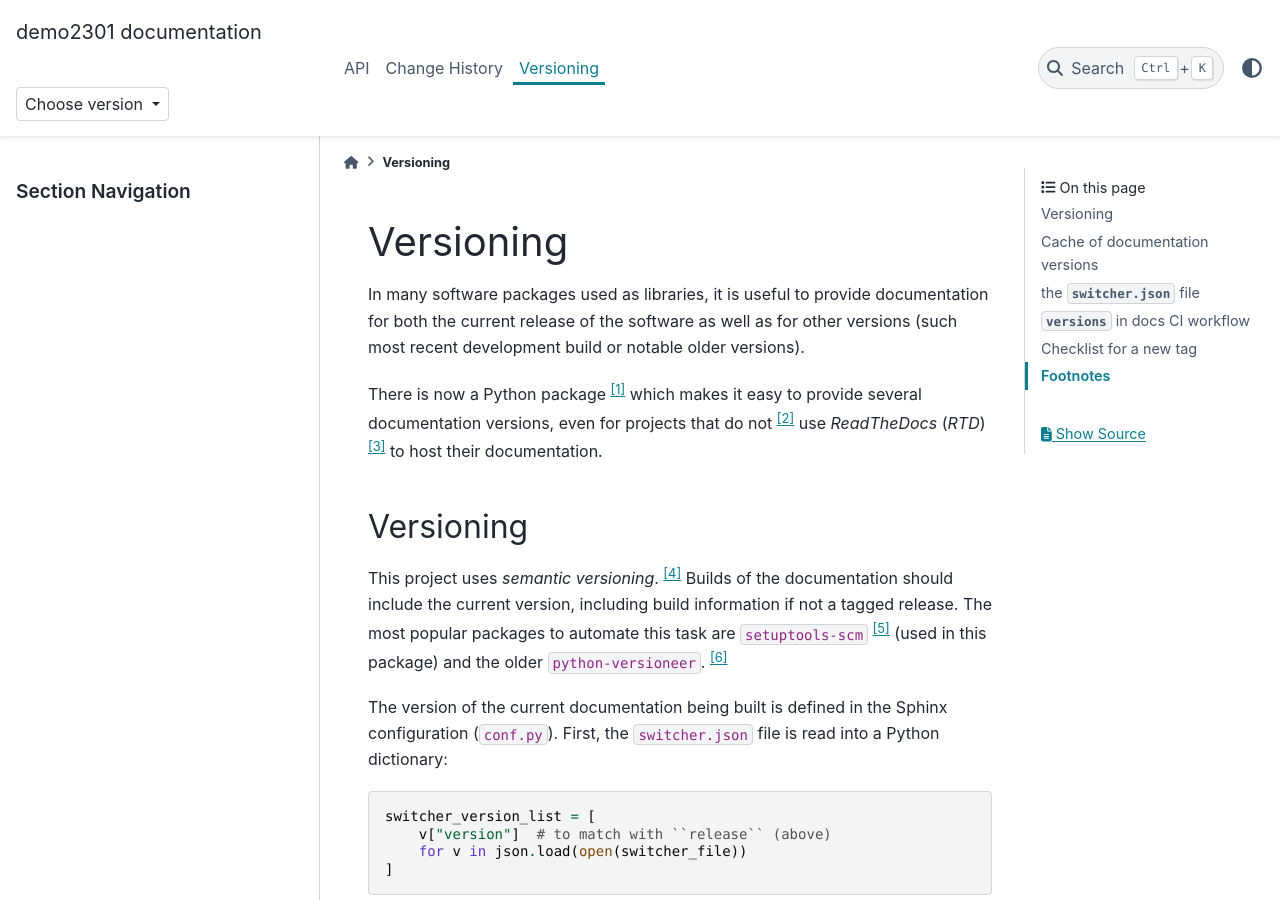
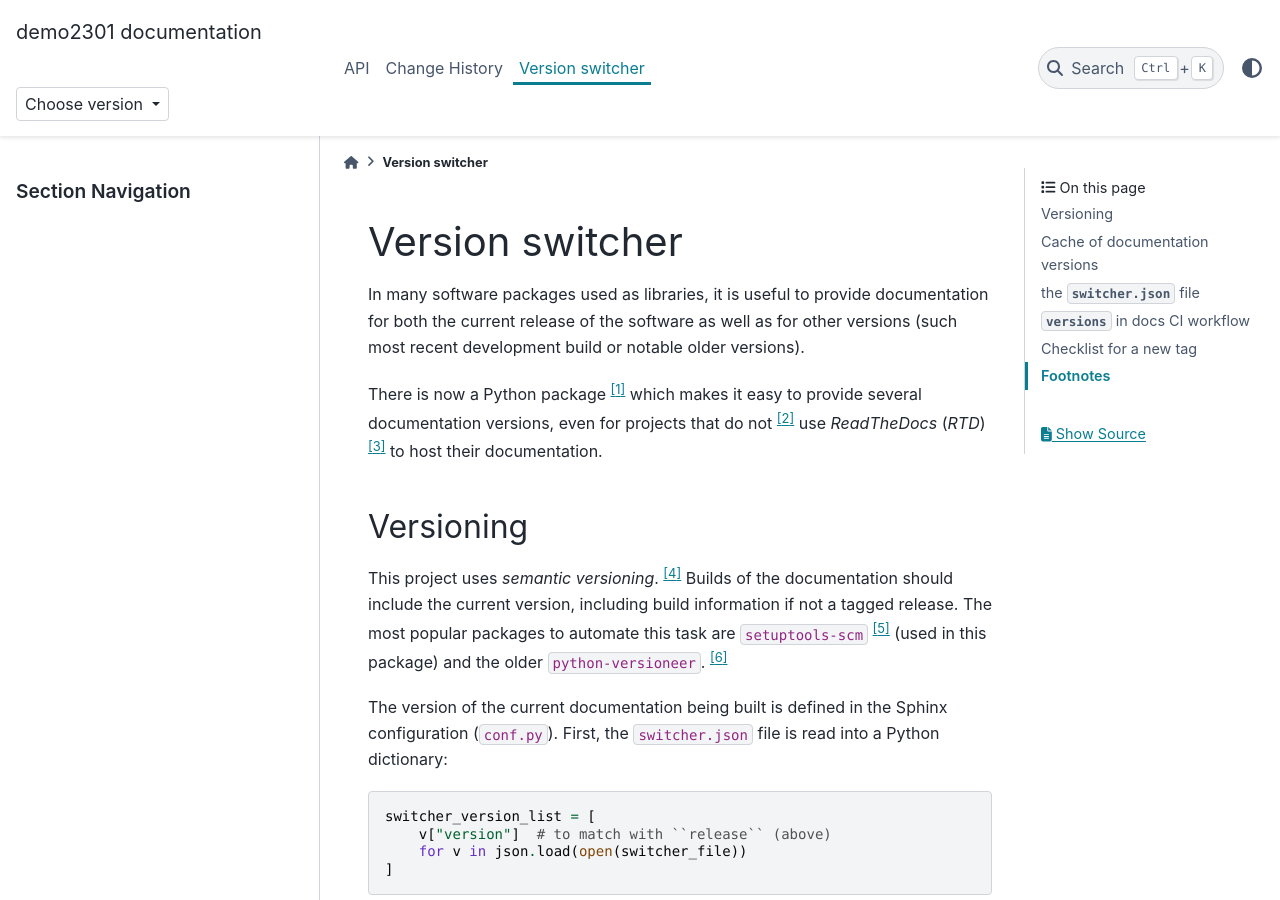
Before and after one commit to prjemian/demo2301, a Sphinx documentation site: the page built from docs/source/v_swi.rst, in a window 1280 px wide and 900 px high. Built offline with Sphinx 7.4.7 and the PyData theme 0.15.4, drawn with Linux system fonts in a browser that asks for light colours; pages that are not in the unit, such as notebooks, are missing from menus; the version number could not be read and is left out.

Commit message:
DOC #1 title

```diff
--- a/docs/source/v_swi.rst
+++ b/docs/source/v_swi.rst
@@ -1,5 +1,5 @@
 ============================================
-Versioning
+Version switcher
 ============================================
 
 In many software packages used as libraries, it is useful to provide
```
